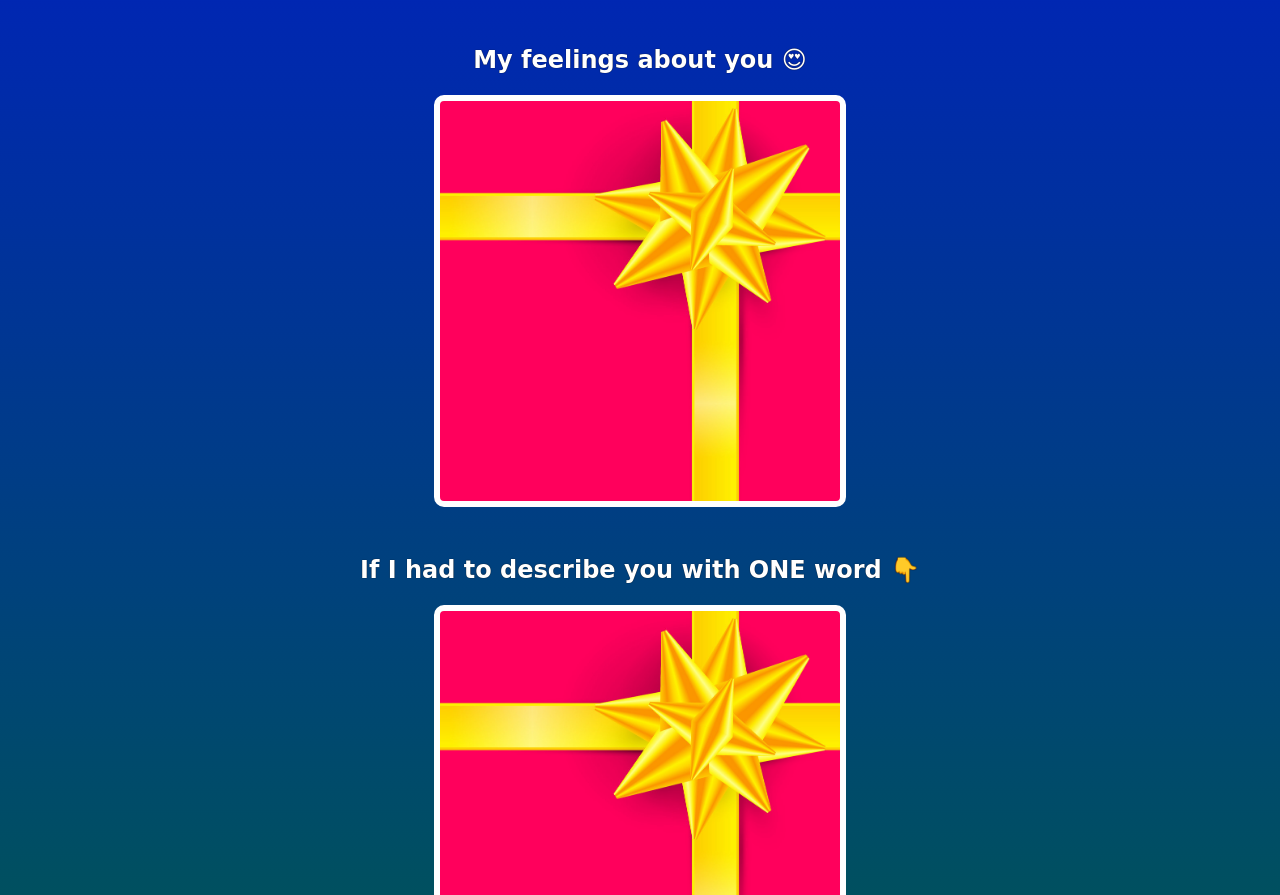
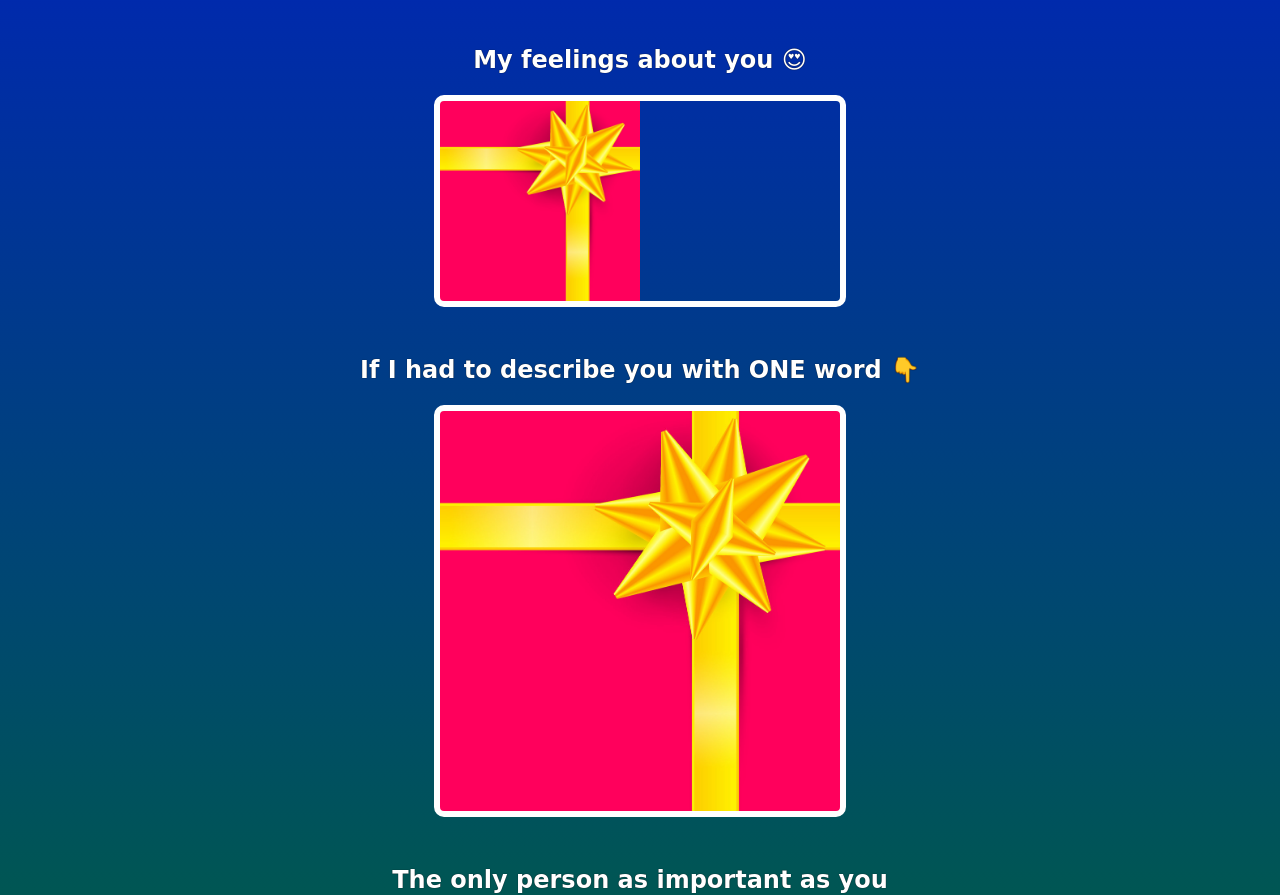
Before and after one commit to suspect5/birthay-gift-baba, a website built with Vite: page index.html in a window 1280 px wide. Shown: the part 839-1734 px from the top of the page. Built offline with nearby package versions, Linux system fonts and the light colour scheme; a web font is replaced by a local one.

Commit message:
Update styles.css

```diff
--- a/styles.css
+++ b/styles.css
@@ -66,11 +66,13 @@ h1, h2, h3, h4, p {
     background-image: url("images/giphy.gif");
 }
 
-#gift-img-hot:hover {
-    background-image: url(images/giphy1.gif);
+#gift-img-hot{
     background-size: contain;
     background-repeat: no-repeat;
     height: 200px ;
+}
+#gift-img-hot:hover {
+    background-image: url(images/giphy1.gif);
 }
 
 #gift-img-genius:hover {
```
